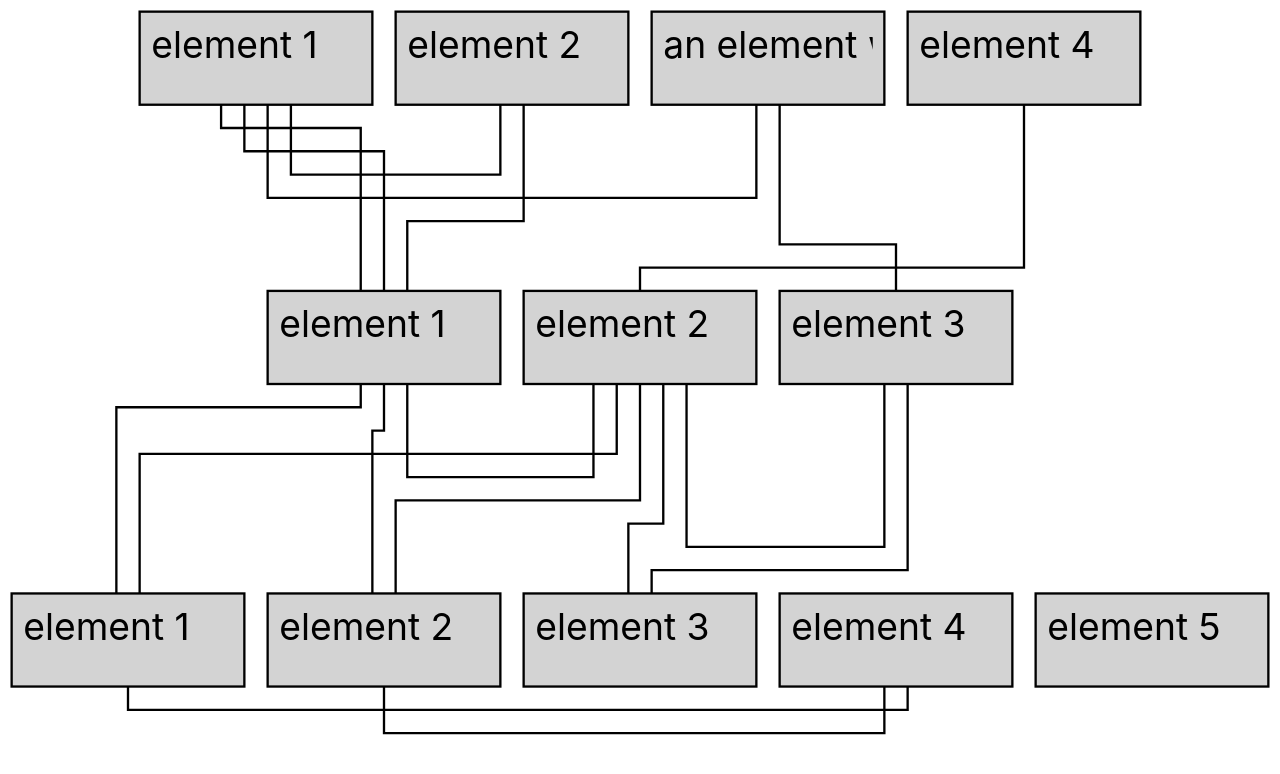
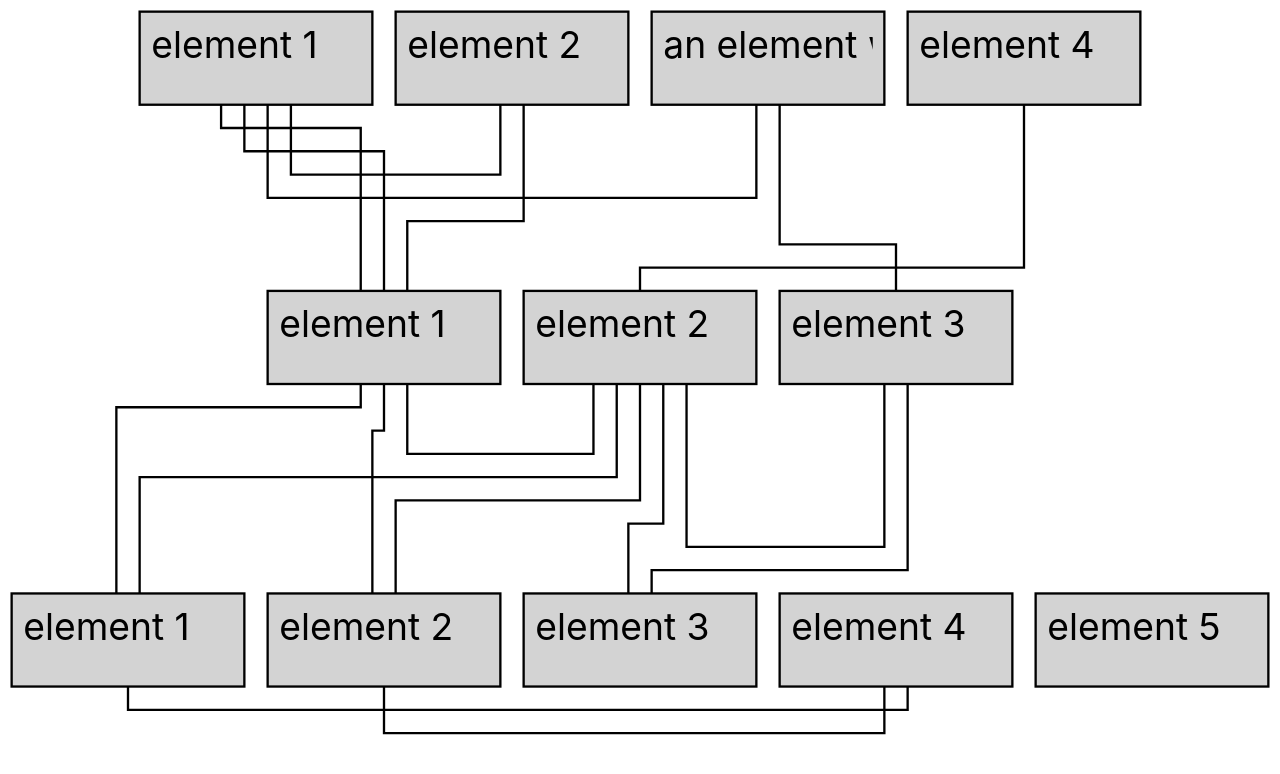
Before and after one commit to tkreyling/svg-experiments, a React (Create React App) app: page / in a window 1280 px wide. Shown: the top 774 px of the page. Built offline with nearby package versions, Linux system fonts and the light colour scheme.

Commit message:
Use index if layerIndex is equal to determine upper node

```diff
--- a/src/App.tsx
+++ b/src/App.tsx
@@ -57,11 +57,17 @@ function heightOfNodes(layers: Node[][]) {
 }
 
 function getUpperNode<T extends LayerPosition>(edge: Edge<T>): T {
-    return edge.from.layerIndex <= edge.to.layerIndex ? edge.from : edge.to;
+    if (edge.from.layerIndex === edge.to.layerIndex) {
+        return edge.from.index <= edge.to.index ? edge.from : edge.to;
+    }
+    return edge.from.layerIndex < edge.to.layerIndex ? edge.from : edge.to;
 }
 
 function getLowerNode<T extends LayerPosition>(edge: Edge<T>): T {
-    return edge.from.layerIndex <= edge.to.layerIndex ? edge.to : edge.from;
+    if (edge.from.layerIndex === edge.to.layerIndex) {
+        return edge.from.index <= edge.to.index ? edge.to : edge.from;
+    }
+    return edge.from.layerIndex < edge.to.layerIndex ? edge.to : edge.from;
 }
 
 export function heightOfEdges(edges: Edge<LayerPosition>[], numberOfLayers: number): number[] {
```
